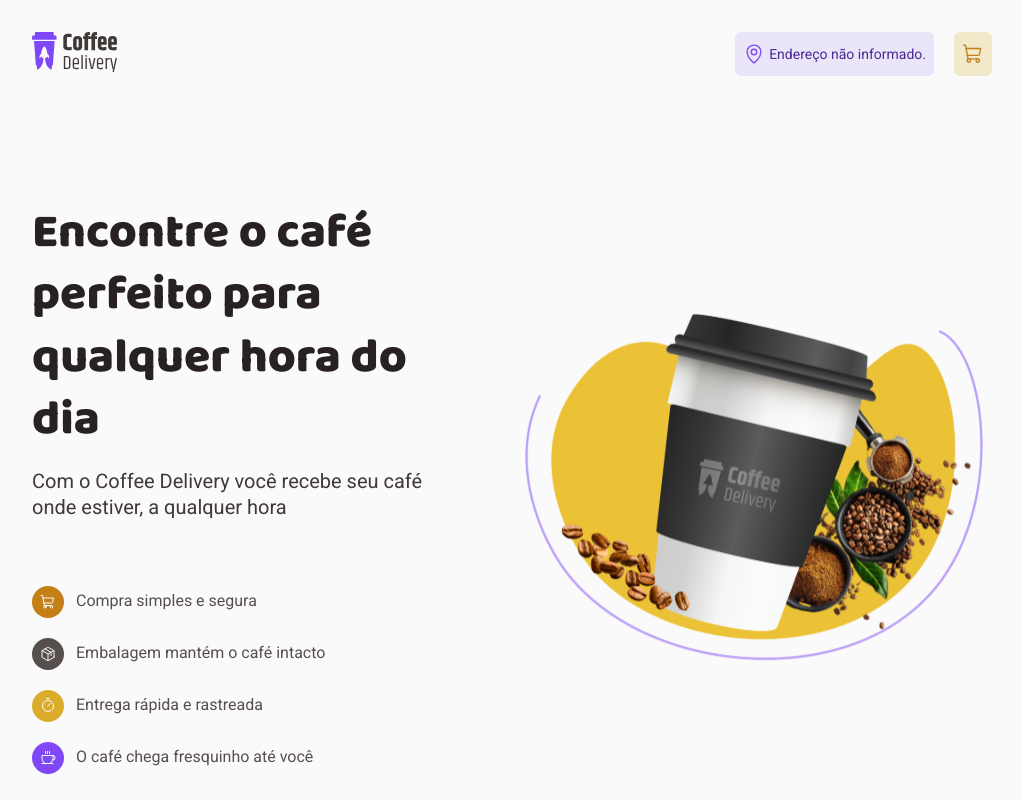
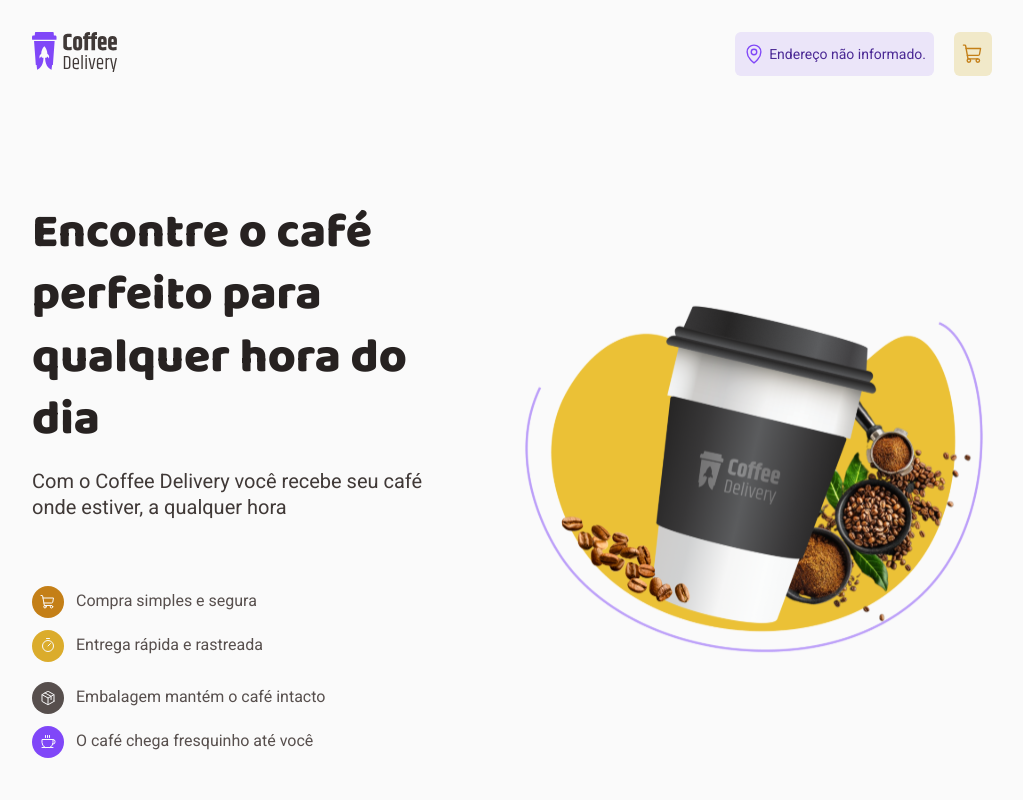
Before and after one commit to vitorxpd/coffee-delivery, a React (Vite) app: page / in a window 1280 px wide. Shown: the top 800 px of the page, without its empty margins (128-1151 px from the left). Built offline with nearby package versions, Linux system fonts and the light colour scheme; no server answers.

Commit message:
refatorando stamps

```diff
--- a/src/pages/Home/components/Stamps/index.tsx
+++ b/src/pages/Home/components/Stamps/index.tsx
@@ -5,23 +5,27 @@
 export function Stamps() {
   return (
     <S.StampsWrapper>
-      <S.StampItem variant="yellow-dark" customSize={true}>
+      <S.StampContainer>
+        <S.StampItem variant="yellow-dark">
           <div>
             <ShoppingCart size={16} />
           </div>
           <span>Compra simples e segura</span>
         </S.StampItem>
+        <S.StampItem variant="yellow">
+          <div>
+            <Timer size={16} />
+          </div>
+          <span>Entrega rápida e rastreada</span>
+        </S.StampItem>
+      </S.StampContainer>
+
+      <S.StampContainer>
         <S.StampItem variant="gray">
           <div>
             <Package size={16} />
           </div>
           <span>Embalagem mantém o café intacto</span>
-      </S.StampItem>
-      <S.StampItem variant="yellow" customSize={true}>
-        <div>
-          <Timer size={16} />
-        </div>
-        <span>Entrega rápida e rastreada</span>
         </S.StampItem>
         <S.StampItem variant="purple">
           <div>
@@ -29,6 +33,7 @@
           </div>
           <span>O café chega fresquinho até você</span>
         </S.StampItem>
+      </S.StampContainer>
     </S.StampsWrapper>
   )
 }
--- a/src/pages/Home/components/Stamps/styles.ts
+++ b/src/pages/Home/components/Stamps/styles.ts
@@ -1,4 +1,4 @@
-import styled, { css } from 'styled-components'
+import styled from 'styled-components'
 import { pxToRem } from '../../../../utils/pxToRem'
 
 export const StampsWrapper = styled.div`
@@ -6,6 +6,12 @@
   display: flex;
   flex-wrap: wrap;
   gap: 20px;
+`
+
+export const StampContainer = styled.div`
+  display: flex;
+  flex-direction: column;
+  gap: ${pxToRem(12)};
 `
 
 const VARIANT_COLORS = {
@@ -17,19 +23,12 @@
 
 interface StampItemProps {
   variant: keyof typeof VARIANT_COLORS
-  customSize?: boolean
 }
 
 export const StampItem = styled.div<StampItemProps>`
   display: flex;
   align-items: center;
   gap: ${pxToRem(12)};
-
-  ${(props) =>
-    props.customSize &&
-    css`
-      width: ${pxToRem(251)};
-    `};
 
   div {
     padding: ${pxToRem(8)};
```
Lines whose indentation alone changed are shown as unchanged.
